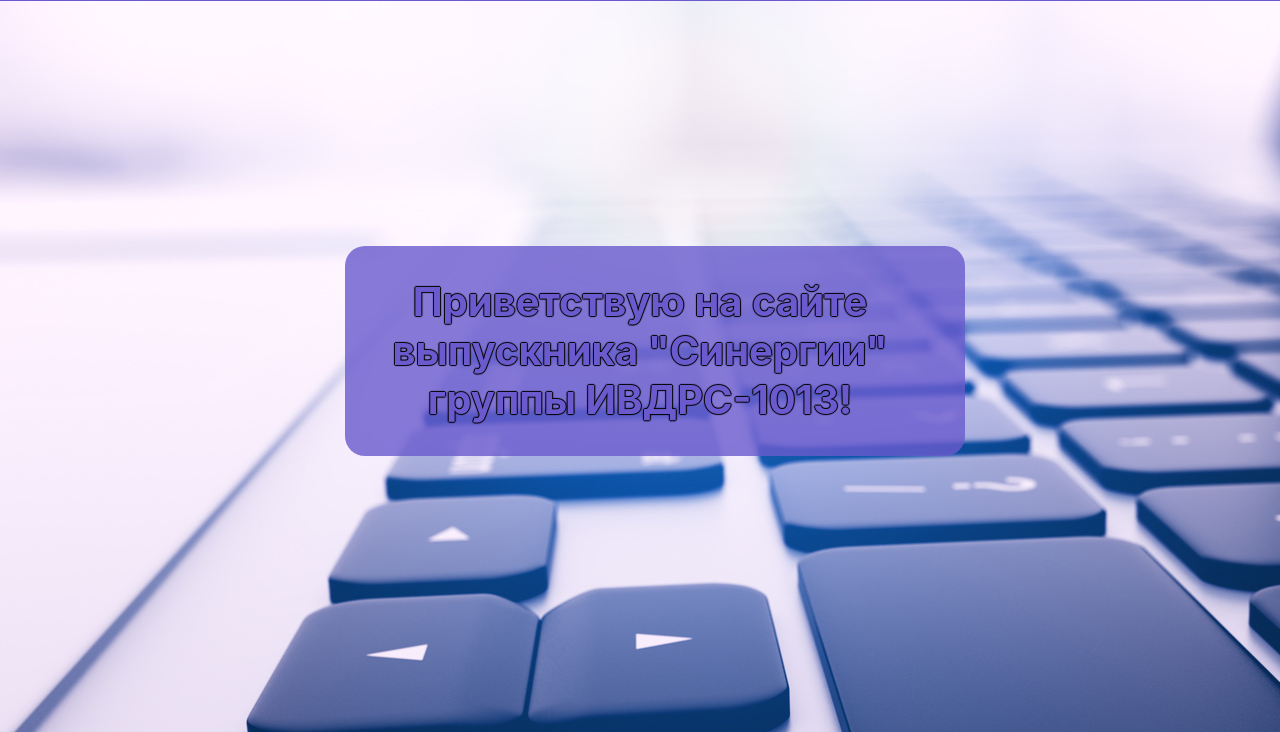
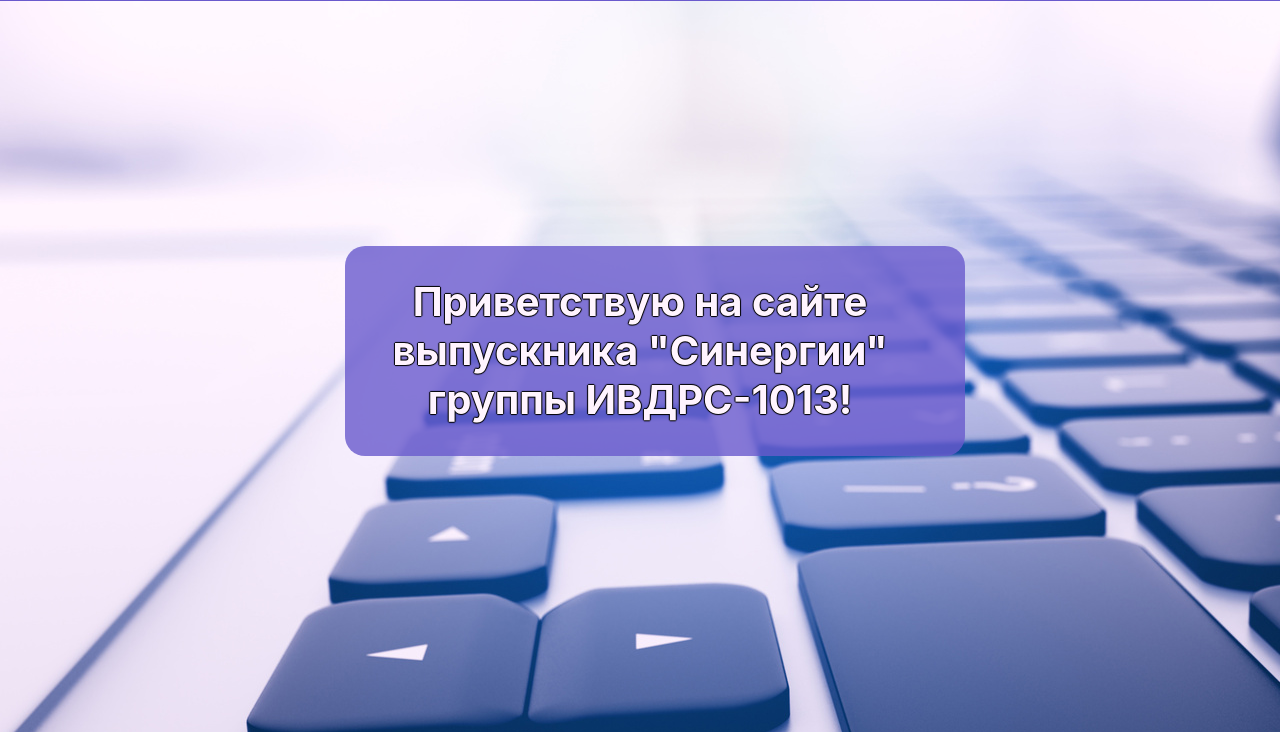
Before and after one commit to yabreimova/Itog-work, a React app: page / in a window 1280 px wide. Shown: the part 68-800 px from the top of the page. Built offline with nearby package versions, Linux system fonts and the light colour scheme.

Commit message:
add color

```diff
--- a/src/Main.css
+++ b/src/Main.css
@@ -32,6 +32,7 @@
 
 .title {
   position: absolute;
+  color: rgb(255 244 254);
 }
 
 .App-logo {
```
